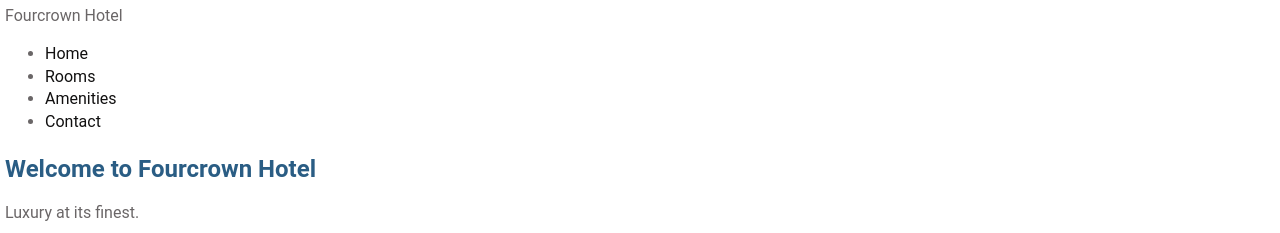
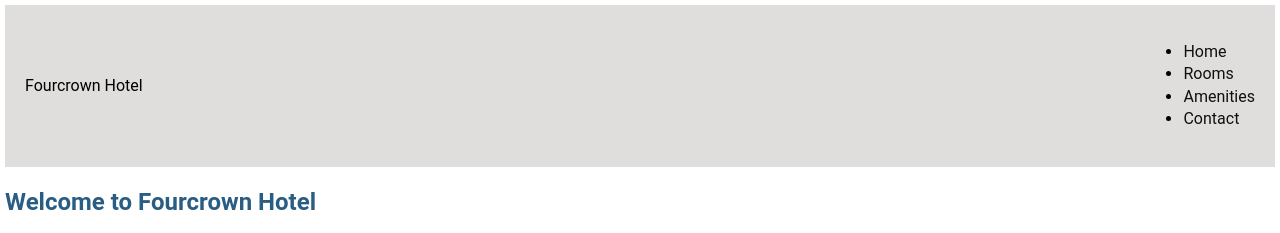
Before and after one commit to WahomeJeremy/FourcrownHotel, a plain HTML site: page index.html in a window 1280 px wide. Shown: the top 233 px of the page. Drawn offline with Linux system fonts and the light colour scheme; a web font is replaced by a local one.

Commit message:
thirteenth commit

```diff
--- a/styles.css
+++ b/styles.css
@@ -2,7 +2,7 @@ body {
     margin: 0;
     font-family: 'Roboto', sans-serif;
     line-height: 1.4;
-    color: #6a6667;
+    color: #000000;
     padding:5px;
 }
 h1, h2, h3 {
@@ -20,3 +20,17 @@ button {
     padding: 10px 20px;
     cursor: pointer;
 }
+button:hover {
+    background-color: #425e72;
+}
+
+header {
+    display: flex;
+    justify-content: space-between;
+    align-items: center;
+    padding: 20px;
+    background-color: rgba(190, 184, 184, 0.484);
+    position: sticky;
+    top: 0;
+
+}
```
